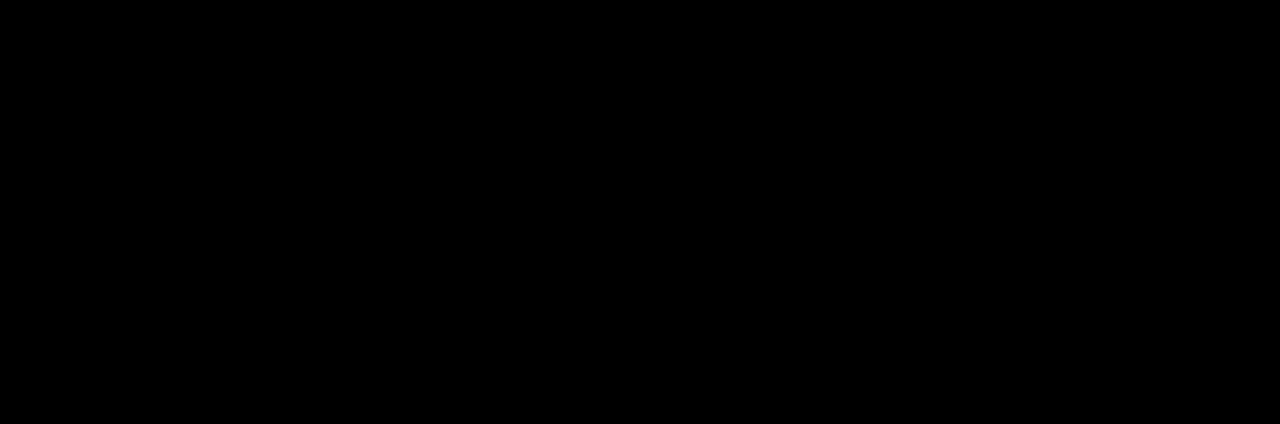
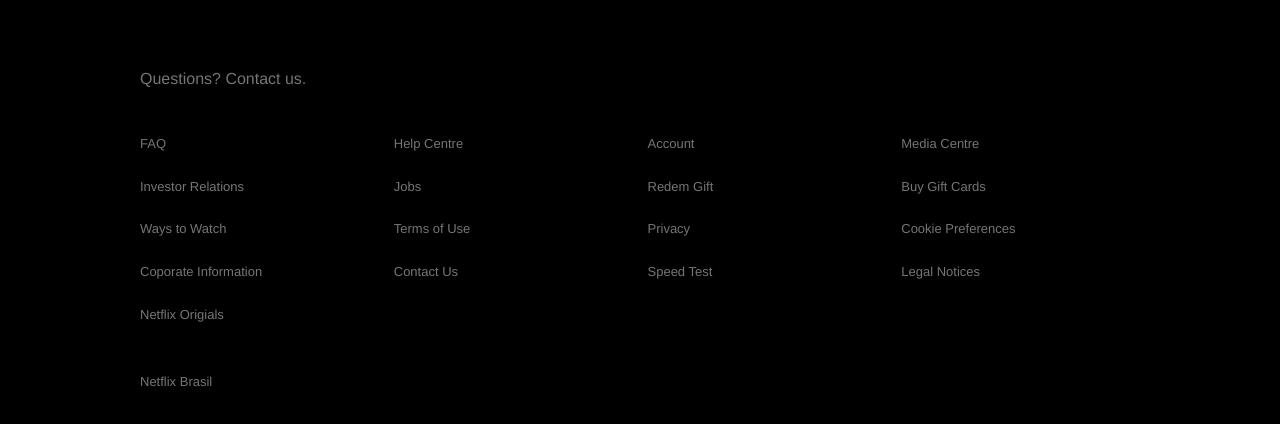
Before and after one commit to jonasdevzero/Netflix, a React (Create React App) app: page / in a window 1280 px wide. Shown: the part 1237-1661 px from the top of the page. Before the commit the page ends 1237 px from the top, so only its background shows below. Built offline with nearby package versions, Linux system fonts and the light colour scheme.

Commit message:
Adding Footer and fixing styles of Jumbotron

```diff
--- a/src/App.js
+++ b/src/App.js
@@ -1,10 +1,14 @@
 import React from 'react';
 
 import Jumbotron from './components/Jumbotron'
+import Footer from './components/Footer'
 
 function App() {
   return (
-    <Jumbotron />
+    <>
+      <Jumbotron />
+      <Footer />
+    </>
   );
 }
 
--- /dev/null
+++ b/src/components/Footer/Styles.js
@@ -0,0 +1,53 @@
+import styled from 'styled-components/macro'
+
+export const Container = styled.div`
+    display: flex;
+    flex-direction: column;
+    max-width: 1000px;
+    margin: auto;
+    padding: 70px 56px;
+
+    @media (max-width: 1000px) {
+        padding: 70px 30px;
+    }
+`
+
+export const Row = styled.div`
+    display: grid;
+    grid-template-columns: repeat(auto-fill, minmax(210px, 1fr));
+    grid-gap: 15px;
+
+    @media (max-width: 1000px) {
+        grid-template-columns: repeat(auto-fill, minmax(150px, 1fr));
+    }
+`
+
+export const Column = styled.div`
+    display: flex;
+    flex-direction: column;
+    text-align: left;
+`
+
+export const Link = styled.a`
+    color: #757575;
+    text-decoration: none;
+    font-size: 13px;
+    margin-bottom: 28px;
+`
+
+export const Title = styled.div`
+    font-size: 16px;
+    color: #757575;
+    margin-bottom: 48px;
+`
+
+export const Text = styled.div`
+    font-size: 13px;
+    color: #757575;
+    margin: 24px 0px;
+`
+
+export const Break = styled.div`
+    flex-basis: 100%;
+    height: 0;
+`
--- /dev/null
+++ b/src/components/Footer/index.jsx
@@ -0,0 +1,43 @@
+import React from 'react'
+
+import { Container, Row, Column, Link, Title, Text, Break } from './Styles'
+
+function Footer() {
+    return (
+        <Container>
+            <Title>Questions? Contact us.</Title>
+            <Break />
+            <Row>
+                <Column>
+                    <Link href="#">FAQ</Link>
+                    <Link href="#">Investor Relations</Link>
+                    <Link href="#">Ways to Watch</Link>
+                    <Link href="#">Coporate Information</Link>
+                    <Link href="#">Netflix Origials</Link>
+                </Column>
+                <Column>
+                    <Link href="#">Help Centre</Link>
+                    <Link href="#">Jobs</Link>
+                    <Link href="#">Terms of Use</Link>
+                    <Link href="#">Contact Us</Link>
+                </Column>
+                <Column>
+                    <Link href="#">Account</Link>
+                    <Link href="#">Redem Gift</Link>
+                    <Link href="#">Privacy</Link>
+                    <Link href="#">Speed Test</Link>
+                </Column>
+                <Column>
+                    <Link href="#">Media Centre</Link>
+                    <Link href="#">Buy Gift Cards</Link>
+                    <Link href="#">Cookie Preferences</Link>
+                    <Link href="#">Legal Notices</Link>
+                </Column>
+            </Row>
+            <Break />
+            <Text>Netflix Brasil</Text>
+        </Container>
+    )
+}
+
+export default Footer
--- a/src/components/Jumbotron/Styles.js
+++ b/src/components/Jumbotron/Styles.js
@@ -32,7 +32,6 @@
 
     @media (max-width: 1000px) {
         width: 100%;
-        padding: 0 45px;
         text-align: center;
     }
 `
```
